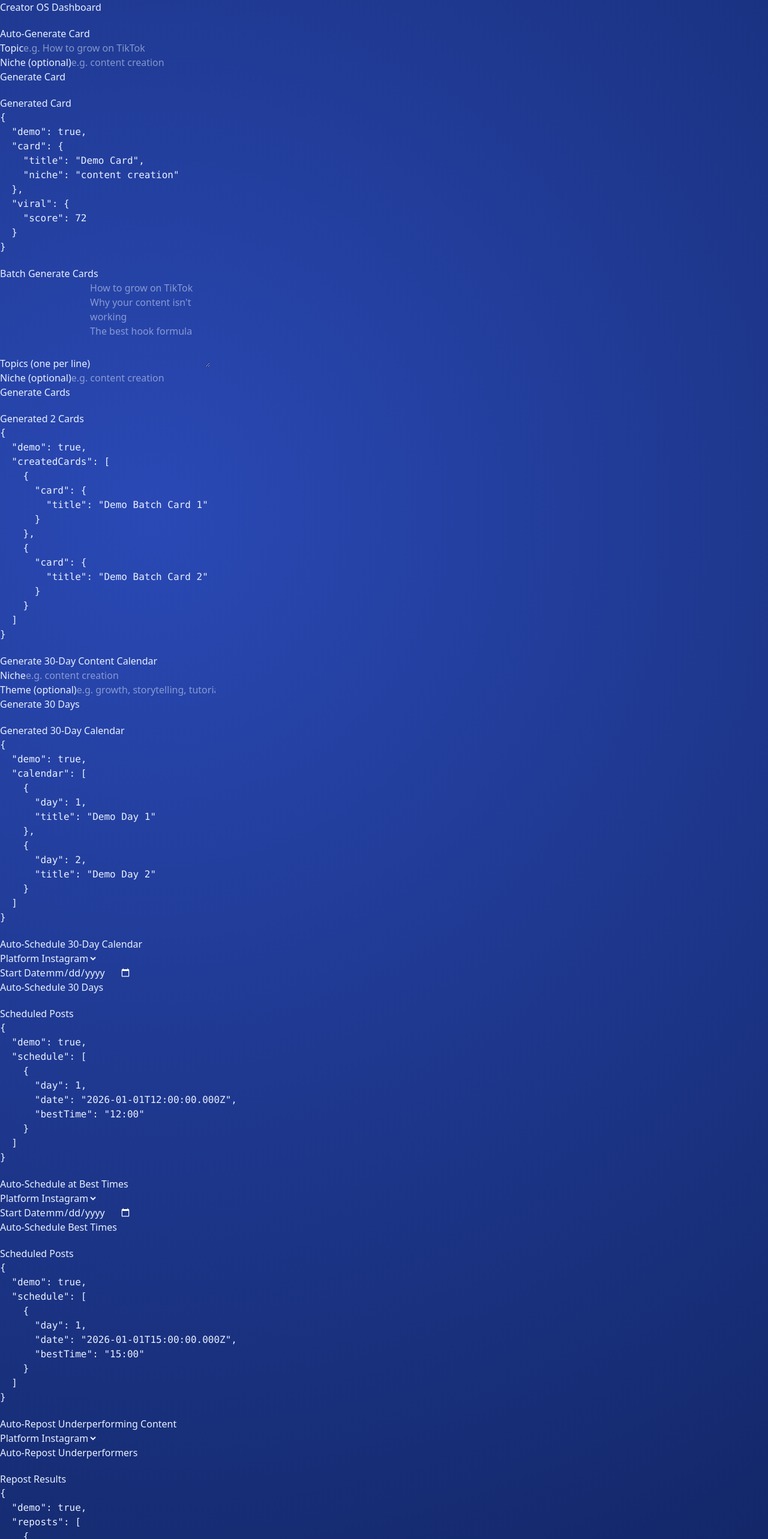
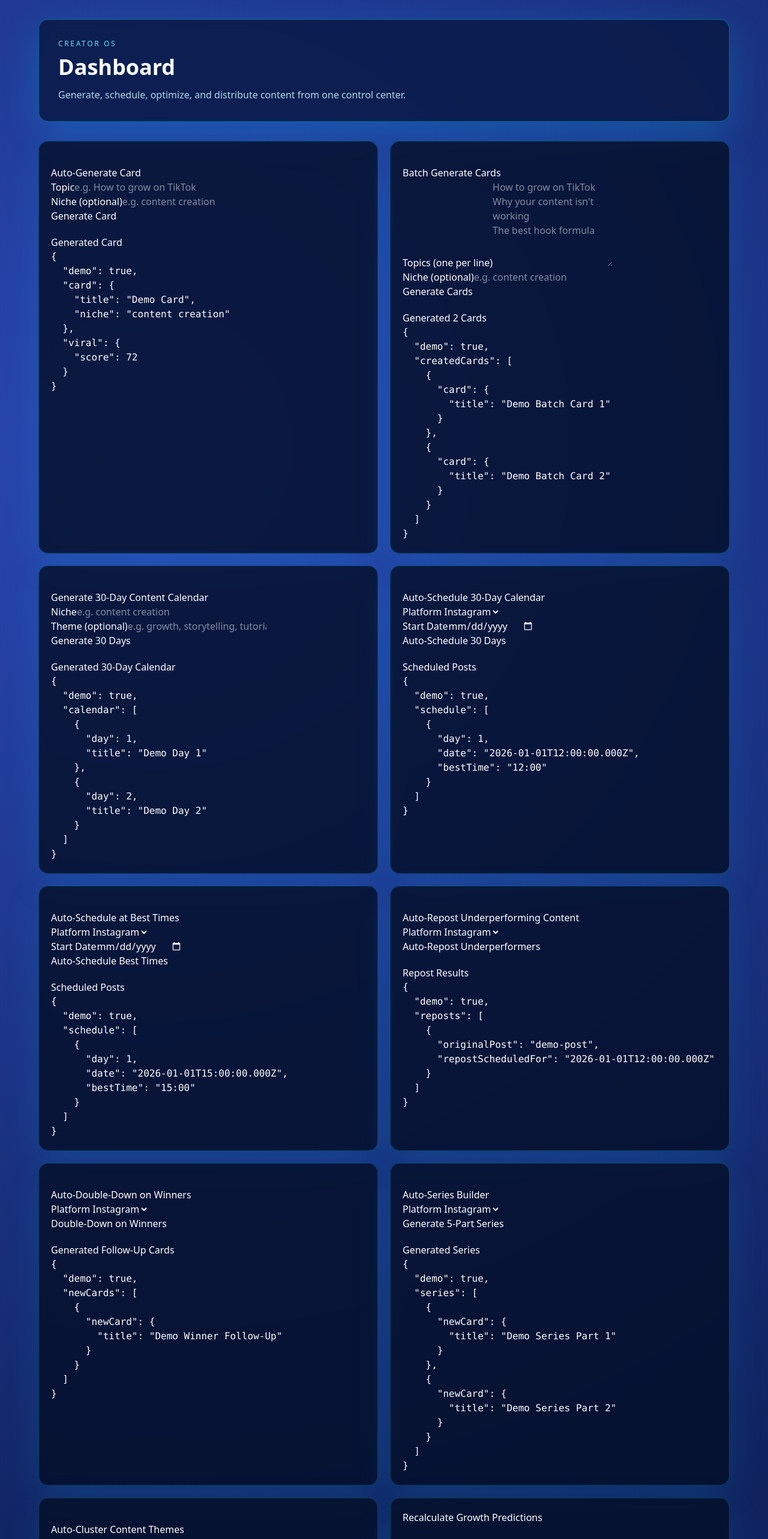
Before and after one commit to stephensdf89/Nexus, a Next.js app: page /dashboard in a window 1280 px wide. Shown: the top 2566 px of the page at 60% size. Built offline with nearby package versions, Linux system fonts and the light colour scheme; no server answers.

Commit message:
Polish dashboard with structured card layout

```diff
--- a/src/app/dashboard/page.tsx
+++ b/src/app/dashboard/page.tsx
@@ -22,31 +22,51 @@ export default function DashboardPage() {
   const selectedCardId = "some-card-id"; // replace with real state
 
   return (
-    <div>
-      <h1>Creator OS Dashboard</h1>
+    <main className="min-h-screen bg-transparent px-6 py-8 text-white">
+      <section className="mx-auto w-full max-w-6xl rounded-2xl border border-cyan-400/40 bg-[rgba(9,25,66,0.82)] p-8 shadow-[0_20px_60px_rgba(0,194,255,0.22)] backdrop-blur-sm">
+        <p className="text-xs uppercase tracking-[0.22em] text-cyan-300">Creator OS</p>
+        <h1 className="mt-2 text-3xl font-bold leading-tight md:text-4xl">Dashboard</h1>
+        <p className="mt-3 max-w-3xl text-cyan-100/85">
+          Generate, schedule, optimize, and distribute content from one control center.
+        </p>
+      </section>
 
-      <AutoGenerateCard />
-      <BatchGenerateCards />
-      <Generate30DayCalendar />
-      <AutoSchedule30Day />
-      <AutoScheduleBestTimes />
-      <AutoRepostUnderperforming />
-      <AutoDoubleDownWinners />
-      <AutoSeriesBuilder />
-      <AutoClusterThemes />
-      <RecalculateGrowthButton />
-      <UniverseMap />
-      <ContentUniverseMap />
+      <section className="mx-auto mt-8 grid w-full max-w-6xl gap-5 lg:grid-cols-2">
+        <WidgetCard><AutoGenerateCard /></WidgetCard>
+        <WidgetCard><BatchGenerateCards /></WidgetCard>
+        <WidgetCard><Generate30DayCalendar /></WidgetCard>
+        <WidgetCard><AutoSchedule30Day /></WidgetCard>
+        <WidgetCard><AutoScheduleBestTimes /></WidgetCard>
+        <WidgetCard><AutoRepostUnderperforming /></WidgetCard>
+        <WidgetCard><AutoDoubleDownWinners /></WidgetCard>
+        <WidgetCard><AutoSeriesBuilder /></WidgetCard>
+        <WidgetCard><AutoClusterThemes /></WidgetCard>
+        <WidgetCard><RecalculateGrowthButton /></WidgetCard>
+      </section>
 
-      {selectedCardId && (
-        <ContentGenomeEditor cardId={selectedCardId} />
-      )}
+      <section className="mx-auto mt-8 w-full max-w-6xl space-y-5">
+        <WidgetCard><UniverseMap /></WidgetCard>
+        <WidgetCard><ContentUniverseMap /></WidgetCard>
+        {selectedCardId && (
+          <WidgetCard><ContentGenomeEditor cardId={selectedCardId} /></WidgetCard>
+        )}
+      </section>
 
-      <ConnectPlatforms />
-      <PlatformStatus />
-      <PostForm />
-      <CardPoster />
-      <ScheduledPosts />
+      <section className="mx-auto mt-8 grid w-full max-w-6xl gap-5 lg:grid-cols-2">
+        <WidgetCard><ConnectPlatforms /></WidgetCard>
+        <WidgetCard><PlatformStatus /></WidgetCard>
+        <WidgetCard><PostForm /></WidgetCard>
+        <WidgetCard><CardPoster /></WidgetCard>
+        <WidgetCard><ScheduledPosts /></WidgetCard>
+      </section>
+    </main>
+  );
+}
+
+function WidgetCard({ children }: { children: React.ReactNode }) {
+  return (
+    <div className="rounded-2xl border border-cyan-400/25 bg-[rgba(4,14,38,0.8)] p-5 shadow-[0_20px_60px_rgba(0,194,255,0.12)] backdrop-blur-sm">
+      {children}
     </div>
   );
 }
```
